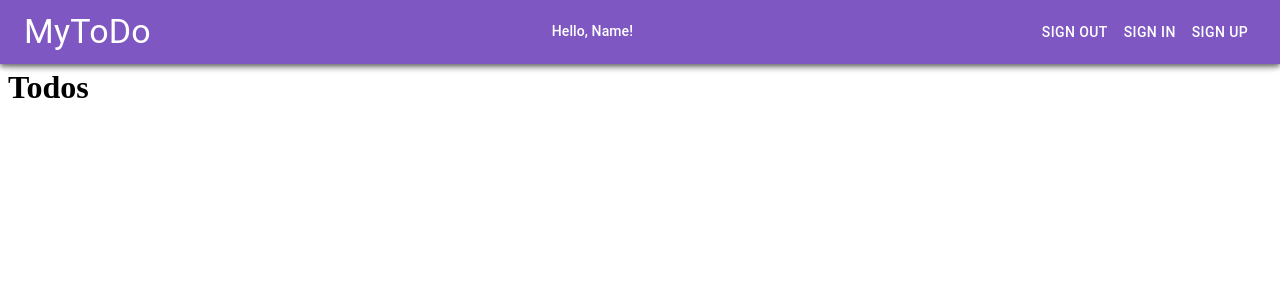
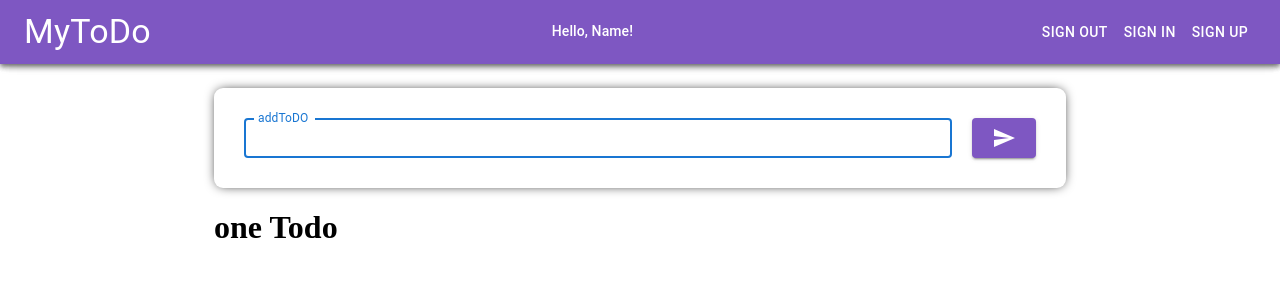
Before and after one commit to VikaVolkova/ToDoList, a React (Create React App) app in the folder client/: page / in a window 1280 px wide. Shown: the top 300 px of the page. Built offline with nearby package versions, Linux system fonts and the light colour scheme.

Commit message:
Create add todo page and form

```diff
--- a/client/package.json
+++ b/client/package.json
@@ -5,6 +5,7 @@
   "dependencies": {
     "@emotion/react": "^11.10.4",
     "@emotion/styled": "^11.10.4",
+    "@mui/icons-material": "^5.10.3",
     "@mui/material": "^5.10.5",
     "@testing-library/jest-dom": "^5.16.5",
     "@testing-library/react": "^13.3.0",
--- a/client/src/App.js
+++ b/client/src/App.js
@@ -1,6 +1,6 @@
 import React from "react";
 import { Routes, Route } from "react-router-dom";
-import Todos from "./components/Todos";
+import Todos from "./pages/Todos";
 import Login from "./components/Login";
 import Register from "./components/Register";
 import NavBar from "./components/NavBar";
--- /dev/null
+++ b/client/src/components/AddTodoForm/index.jsx
@@ -0,0 +1,31 @@
+import React from "react";
+import { TextField, Button } from "@mui/material";
+import { Send } from "@mui/icons-material";
+import s from "./index.module.css";
+import palette from "../../palette";
+
+const AddTodoForm = () => {
+  return (
+    <>
+      <form className={s.form} noValidate autoComplete="off">
+        <TextField
+          id="add-todo"
+          label="addToDO"
+          size="small"
+          autoFocus
+          fullWidth
+        />
+        <Button
+          color="primary"
+          variant="contained"
+          type="submit"
+          sx={{ marginLeft: "20px", backgroundColor: palette.primary }}
+        >
+          <Send />
+        </Button>
+      </form>
+    </>
+  );
+};
+
+export default AddTodoForm;
--- /dev/null
+++ b/client/src/components/AddTodoForm/index.module.css
@@ -0,0 +1,8 @@
+.form {
+  margin: 0 auto;
+  padding: 30px;
+  border-radius: 9px;
+  box-shadow: 0 0 12px -3px black;
+  display: flex;
+  justify-content: space-between;
+}
--- a/client/src/components/Layout/index.js
+++ b/client/src/components/Layout/index.js
@@ -1,6 +1,7 @@
 import React from "react";
 import { Outlet } from "react-router-dom";
 import NavBar from "../NavBar";
+import { Container } from "@mui/material";
 import s from "./index.module.css";
 
 function Layout() {
@@ -8,7 +9,9 @@ function Layout() {
     <>
       <NavBar />
       <main className={s.mainSection}>
-        <Outlet />
+        <Container maxWidth="md">
+          <Outlet />
+        </Container>
       </main>
     </>
   );
--- a/client/src/components/Layout/index.module.css
+++ b/client/src/components/Layout/index.module.css
@@ -1,3 +1,3 @@
 .mainSection {
-  padding: 40px 0;
+  padding: 80px 0;
 }
--- a/client/src/components/NavBar/index.jsx
+++ b/client/src/components/NavBar/index.jsx
@@ -2,10 +2,9 @@ import React from "react";
 import { AppBar, Typography, Toolbar, Button } from "@mui/material";
 import { Link, useNavigate } from "react-router-dom";
 import s from "./index.module.css";
-import { deepPurple } from "@mui/material/colors";
+import palette from "../../palette";
 
 const NavBar = () => {
-  const primary = deepPurple[400];
   const navigate = useNavigate();
   const handleSignOut = () => {
     navigate("/login");
@@ -15,7 +14,7 @@ const NavBar = () => {
       <AppBar
         position="fixed"
         sx={{
-          backgroundColor: primary,
+          backgroundColor: palette.primary,
         }}
       >
         <Toolbar>
--- /dev/null
+++ b/client/src/components/Todo/index.jsx
@@ -0,0 +1,11 @@
+import React from "react";
+
+const Todo = () => {
+  return (
+    <>
+      <h1>one Todo</h1>
+    </>
+  );
+};
+
+export default Todo;
--- a/client/src/components/Todos/index.jsx
+++ /dev/null
@@ -1,11 +0,0 @@
-import React from "react";
-
-const Todos = () => {
-  return (
-    <>
-      <h1>Todos</h1>
-    </>
-  );
-};
-
-export default Todos;
--- /dev/null
+++ b/client/src/components/TodosList/index.jsx
@@ -0,0 +1,12 @@
+import React from "react";
+import Todo from "../Todo";
+
+const TodosList = () => {
+  return (
+    <>
+      <Todo></Todo>
+    </>
+  );
+};
+
+export default TodosList;
--- /dev/null
+++ b/client/src/pages/Todos/index.jsx
@@ -0,0 +1,14 @@
+import React from "react";
+import AddTodoForm from "../../components/AddTodoForm";
+import TodosList from "../../components/TodosList";
+
+const Todos = () => {
+  return (
+    <>
+      <AddTodoForm />
+      <TodosList />
+    </>
+  );
+};
+
+export default Todos;
--- /dev/null
+++ b/client/src/palette.js
@@ -0,0 +1,7 @@
+import { deepPurple } from "@mui/material/colors";
+
+const palette = {
+  primary: deepPurple[400],
+};
+
+export default palette;
```
Also changed, not shown: 1 other file (tests, documents, lock files or other folders).
